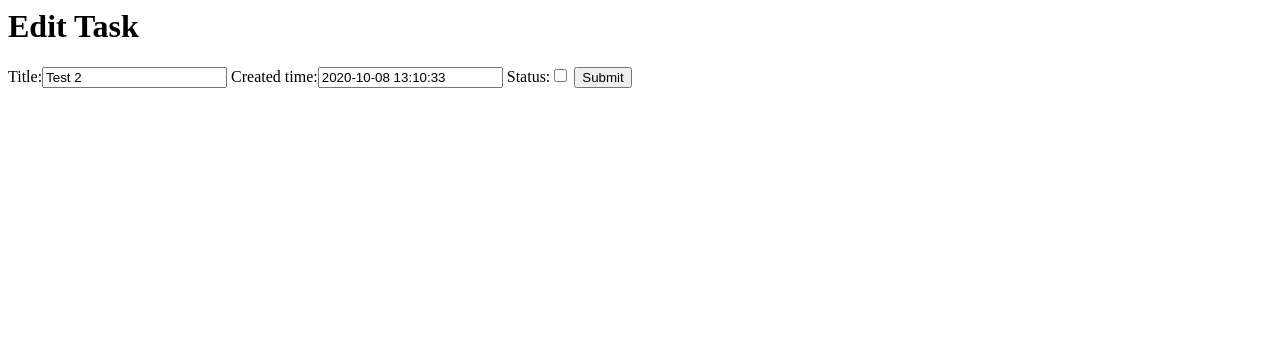
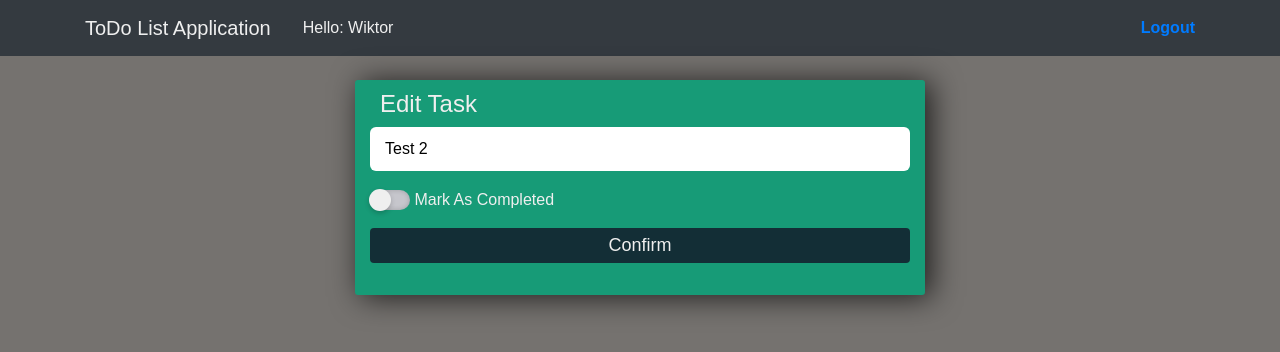
Before and after one commit to Wiktor90/ToDoApp, a Django app: page /task_edit/39/ in a window 1280 px wide. Shown: the top 352 px of the page. Run offline with Django 3.2, Linux system fonts and the light colour scheme; a user stored in the database is signed in; data comes from the database, SQL or seed files in the repository; both versions use the stored data as it was after the commit; some libraries are stand-ins or nearby versions.

Commit message:
Edit css fix / task text center fix

```diff
--- a/todo/static/todo/main.css
+++ b/todo/static/todo/main.css
@@ -104,8 +104,9 @@ input::placeholder {
 }
 
 .grid-container {
-    display: grid;
+    display: inline-grid;
     grid-template-columns: 3fr 1fr;
+    align-items: center;
 }
 .cross-txt
 {
@@ -117,3 +118,48 @@ input::placeholder {
     color: #b1f5e3;
     text-align: center;
 }
+
+/* EDIT MODE */
+
+input[type="checkbox"]
+{
+    position: relative;
+    width: 40px;
+    height: 20px;
+    -webkit-appearance: none;
+    background: #c6c6cc;
+    outline: none;
+    border-radius: 10px;
+    box-shadow: inset 0 0 5px rgba(0,0,0,.2);
+    transition: .4s;
+}
+
+input:checked[type="checkbox"]
+{
+    background: rgba(0,0,0,0.75);
+}
+
+input[type="checkbox"]::before
+{
+    content: '';
+    position: absolute;
+    width: 20px;
+    height: 20px;
+    border-radius: 50%;
+    top: 0;
+    left: 0;
+    background: #efefef;
+    box-shadow: 0 2px 5px rgba(0,0,0,.2);
+    transform: scale(1.1);
+    transition: .4s;
+}
+
+input:checked[type="checkbox"]::before
+{
+    left:20px;
+}
+
+.form-check
+{
+    padding: 0;
+}
--- a/todo/templates/todo/base.html
+++ b/todo/templates/todo/base.html
@@ -41,12 +41,12 @@
                         {% for task in tasks %}
                             <div class="task-row grid-container">
                                 {% if task.status == True %}
-                                <div class="align-bottom cross-txt">{{ task }}</div>
+                                <div class="cross-txt">{{ task }}</div>
                                 {% else %}
-                                <div class="align-bottom">{{ task }}</div>
+                                <div>{{ task }}</div>
                                 {% endif %}
 
-                                <div class="align-middle ml-3">
+                                <div class="ml-3">
                                     <div class="time">{{task.created_time|date:"SHORT_DATE_FORMAT"}} {{task.created_time|time:"h:i a"}}</div>
                                     <div class="d-inline"><a class="btn btn-sm btn-info" href="{% url 'edit_task' task.pk %}">Edit</a></div>
 
--- a/todo/templates/todo/edit_task.html
+++ b/todo/templates/todo/edit_task.html
@@ -1,7 +1,40 @@
-<h1>Edit Task</h1>
+{%load static %}
+<html>
+    <head>
+        <title>ToDoApp</title>
+        <link rel="stylesheet" href="https://stackpath.bootstrapcdn.com/bootstrap/4.1.3/css/bootstrap.min.css" integrity="sha384-MCw98/SFnGE8fJT3GXwEOngsV7Zt27NXFoaoApmYm81iuXoPkFOJwJ8ERdknLPMO" crossorigin="anonymous">
+        <link rel="stylesheet" href="{% static 'todo/main.css' %}">
+    </head>
 
-<form method="POST" action="">
-    {% csrf_token %}
-    {{ form }}
-    <input type="submit" name="Update">
-</form>
+    <body>
+        <nav class="navbar navbar-dark bg-dark navbar-expand-sm mb-4">
+            <div class="container">
+                <a class="navbar-brand" hfer="#">ToDo List Application</a>
+                <div class="ml-3">Hello: {{ request.user }}</div>
+                <div class="logout">
+                    <a href="{% url 'logout' %}"><strong>Logout</strong></a>
+                <div>
+            </div>
+        </nav>
+
+        <div class="container">
+            <div class="row">
+
+                <div class="col-sm-10 col-md-8 col-lg-6 offset-sm-1 offset-md-2 offset-lg-3 task-header">
+                        <h1>Edit Task</h1>
+
+                        <form  method="POST" action="">
+                            {% csrf_token %}
+                            {{ form.title }}
+
+                            <div class="form-check mt-2 mb-3">
+                                <div class="d-inline align-middle">{{ form.status }}</div>
+                                <div class="d-inline align-middle "><label class="form-check-label d-inline align-middle"> Mark As Completed</label></div>
+                            </div>
+                            <button type="submit" class="btn mb-3 btn-sub">Confirm</button>
+                        </form>
+                </div>
+            </div>
+        </div>
+    </body>
+</html>
```
Also changed, not shown: db.sqlite3.
